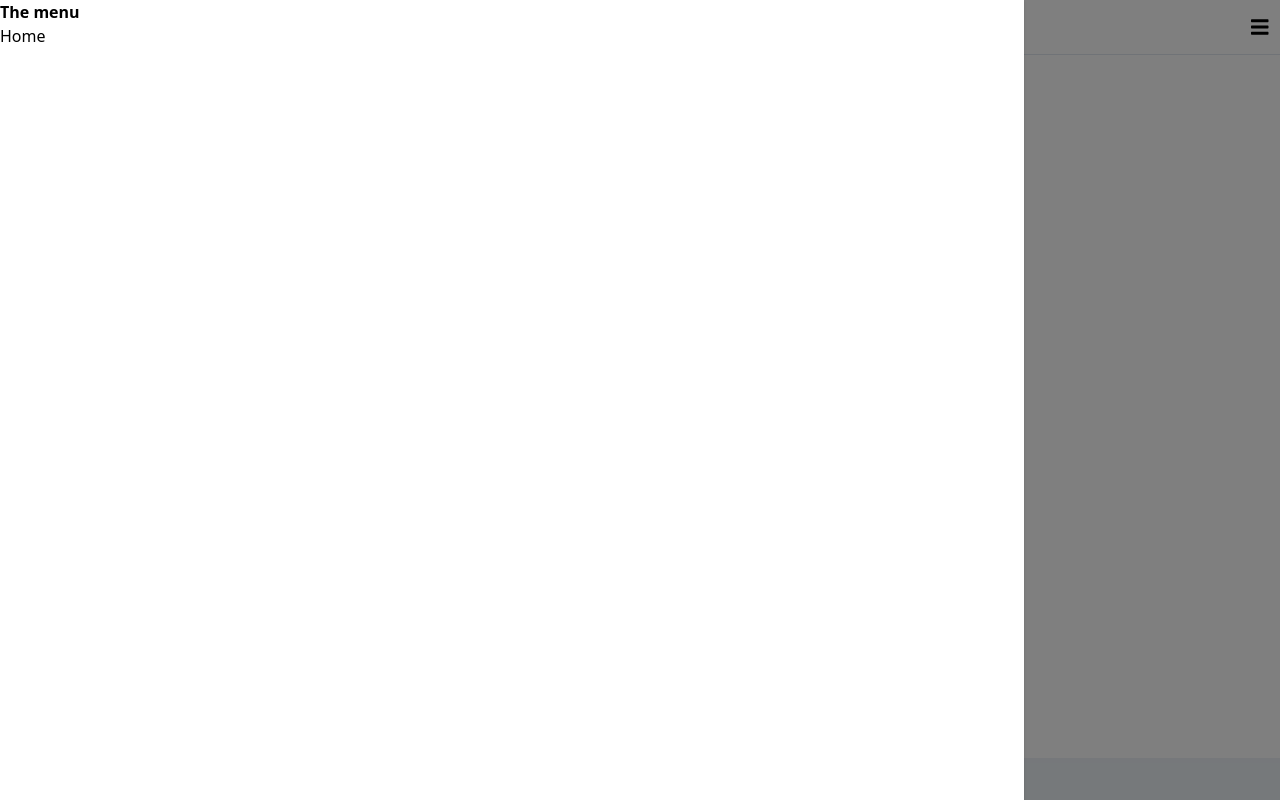
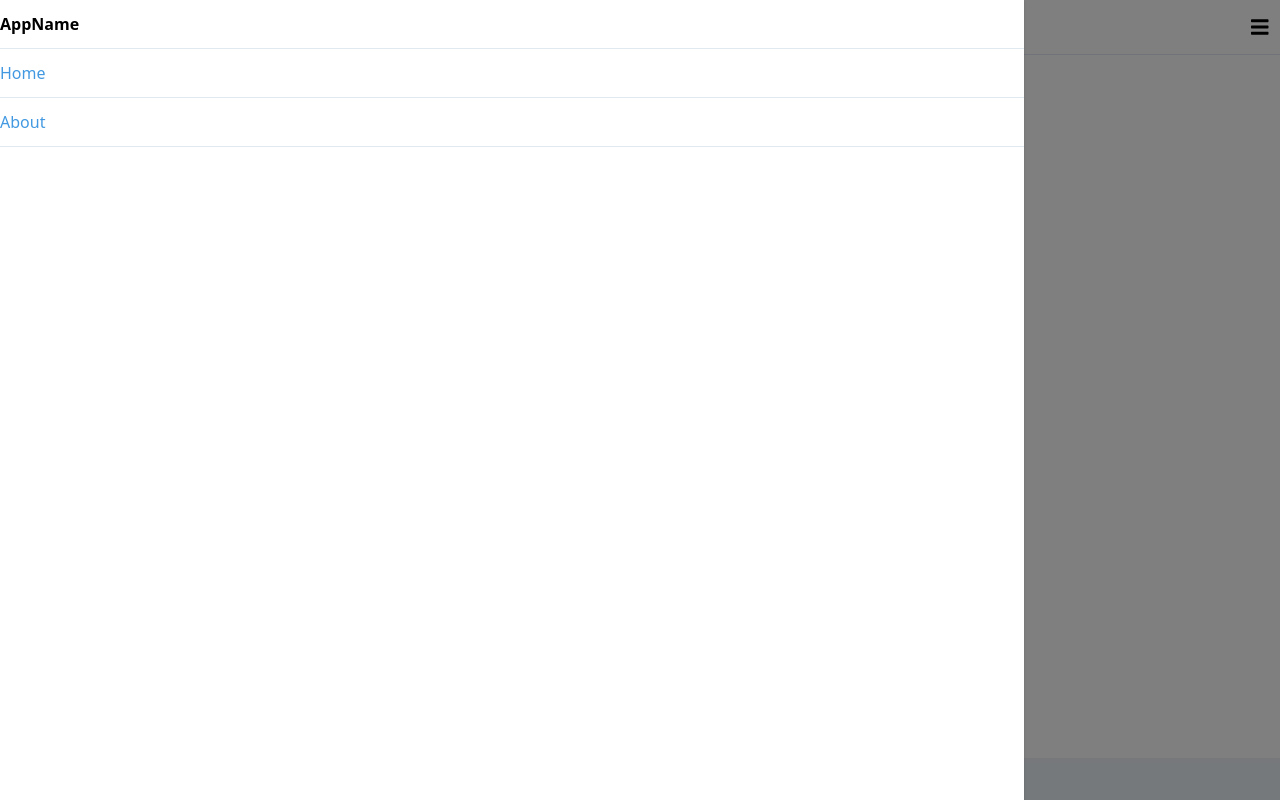
Before and after one commit to somikdatta/learning-react, a React (Create React App) app: page / in a window 1280 px wide. Both pictures are taken after a click on the icon 1259 px from the left and 26 px from the top of the page. Built offline with nearby package versions, Linux system fonts and the light colour scheme.

Commit message:
📦 NEW: Routing, Views

```diff
--- a/src/App.js
+++ b/src/App.js
@@ -1,16 +1,38 @@
 import React from 'react';
+import {
+  BrowserRouter as Router,
+  Switch,
+  Route
+} from 'react-router-dom'
+
 import HelloWorld from './Components/HelloWorld'
-// import CounterExample from './Components/CounterExample'
 import Header from './Components/Header'
 import Footer from './Components/Footer'
+import Home from './Views/Home'
+import About from './Views/About'
+
 
 function App() {
   return (
     <div>
-      <Header />
-      <HelloWorld name="Drake"/>
-      {/* <CounterExample /> */}
-      <Footer />
+
+      <Router>
+        <Header />
+
+        <HelloWorld name="Drake"/>
+
+              <Switch>
+                <Route exact path="/">
+                  <Home/>
+                </Route>
+                <Route path="/about">
+                  <About/>
+                </Route>
+              </Switch>
+
+        <Footer />
+      </Router>
+
     </div>
   );
 }
--- a/src/Components/Navigation.js
+++ b/src/Components/Navigation.js
@@ -2,6 +2,7 @@
 import {FontAwesomeIcon} from '@fortawesome/react-fontawesome'
 import {faBars} from '@fortawesome/free-solid-svg-icons'
 import {useTransition, animated} from 'react-spring'
+import NavigationMenu from './NavigationMenu'
 
 function Navigation(){
     const [showMenu, setShowMenu] = useState(false)
@@ -43,12 +44,9 @@
                         key={key}
                         style={props}
                         className="fixed bg-white top-0 left-0 w-4/5 h-full z-50 shadow">
-                            <span className="font-bold">
-                                The menu
-                            </span>
-                            <ul>
-                                <li>Home</li>
-                            </ul>
+                            <NavigationMenu
+                                closeMenu={()=>setShowMenu(false)}
+                            />
                     </animated.div>
                 )
             }
--- /dev/null
+++ b/src/Components/NavigationMenu.js
@@ -0,0 +1,32 @@
+import React from 'react'
+import {Link} from 'react-router-dom'
+
+function NavigationMenu(props){
+    return (
+        <div>
+            <div className="font-bold py-3">
+                AppName
+            </div>
+            <ul>
+                <li>
+                <Link
+                    to="/"
+                    className="text-blue-500 py-3 border-t border-b block"
+                    onClick={props.closeMenu}>
+                    Home
+                </Link>
+                </li>
+                <li>
+                <Link
+                    to="/about"
+                    className="text-blue-500 py-3 border-b block"
+                    onClick={props.closeMenu}>
+                    About
+                </Link>
+                </li>
+            </ul>
+        </div>
+    )
+}
+
+export default NavigationMenu
--- /dev/null
+++ b/src/Views/About.js
@@ -0,0 +1,11 @@
+import React from 'react'
+
+function About(){
+    return (
+        <div>
+            <h1 className="font-bold text-2xl">About Us</h1>
+        </div>
+    )
+}
+
+export default About
--- /dev/null
+++ b/src/Views/Home.js
@@ -0,0 +1,11 @@
+import React from 'react'
+
+function Home(){
+    return (
+        <div>
+            <h1 className="font-bold text-2xl">This is the home page</h1>
+        </div>
+    )
+}
+
+export default Home
```
